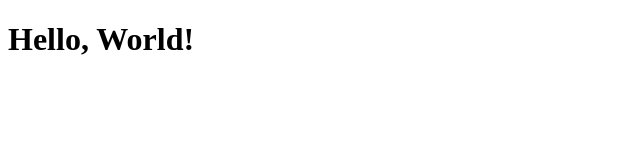
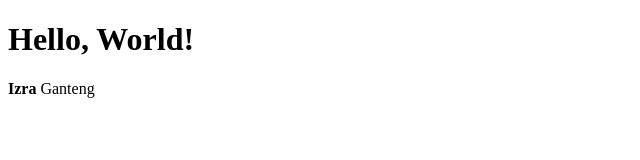
Before and after one commit to IzraNovan/latihan-git, a plain HTML site: page index.html in a window 1280 px wide. Shown: the whole page, without its empty margins (0-640 px from the left). Drawn offline with Linux system fonts and the light colour scheme.

Commit message:
Menambahkan inti konten

```diff
--- a/index.html
+++ b/index.html
@@ -12,5 +12,6 @@
 	</head>
 	<body>
 		<h1>Hello, World!</h1>
+		<p><b>Izra</b> Ganteng</p>
 	</body>
 </html>
```
